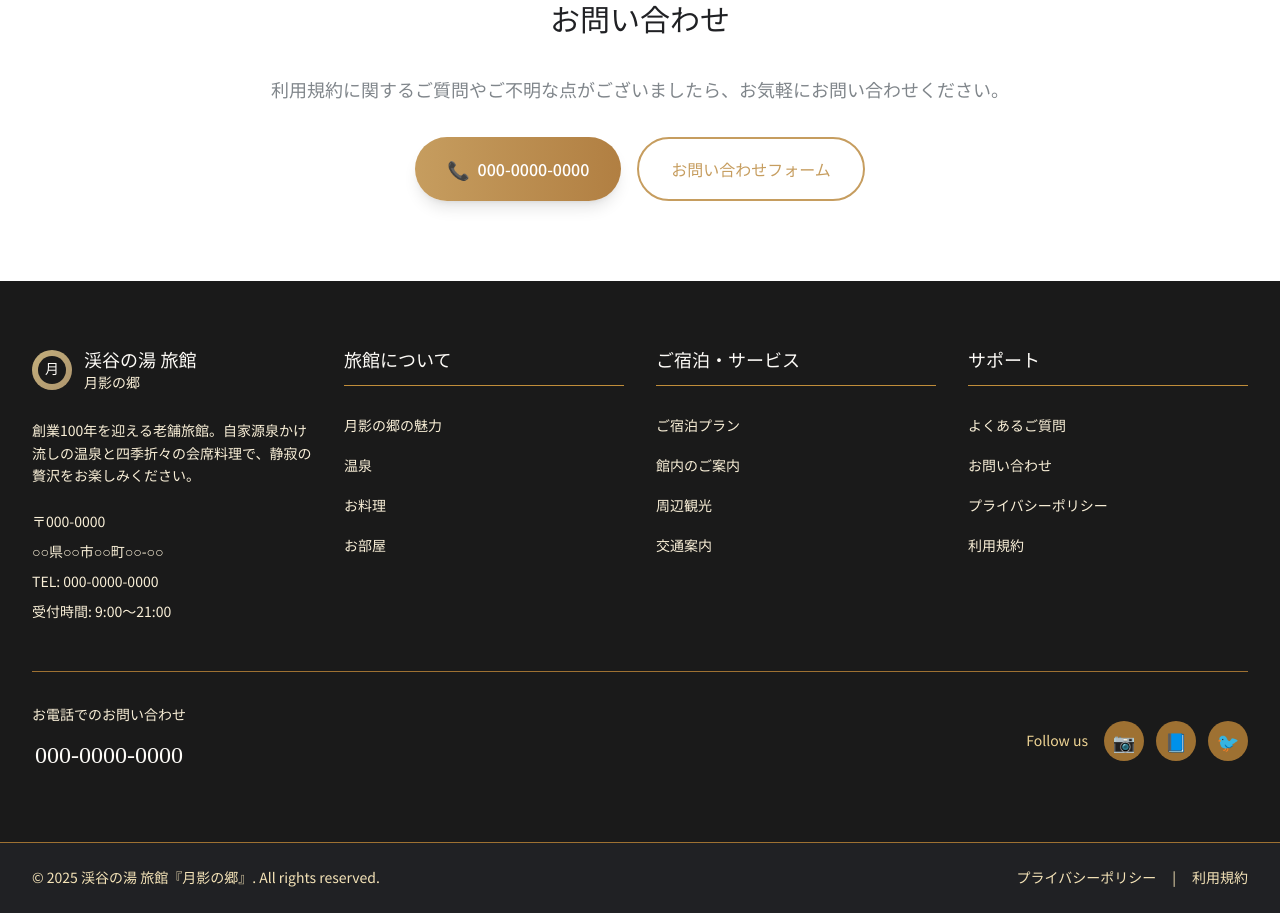
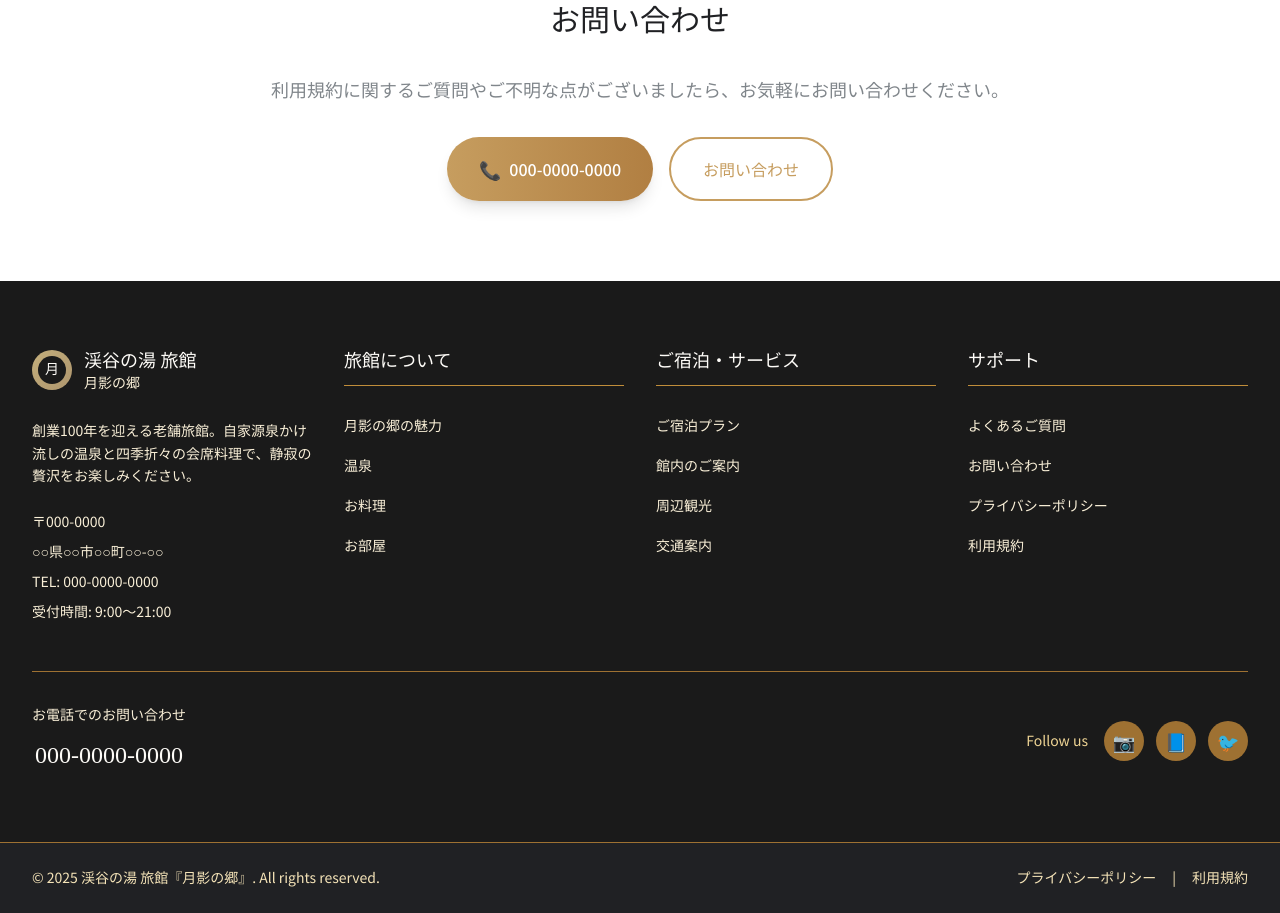
Before and after one commit to firebear-co-jp/tsukikage-sato, a Next.js app: page /terms in a window 1280 px wide. Shown: the part 4460-5373 px from the top of the page. Built offline with nearby package versions, Linux system fonts and the light colour scheme.

Commit message:
『お問い合わせフォーム』表記を『お問い合わせ』に統一

```diff
--- a/src/app/contact/page.tsx
+++ b/src/app/contact/page.tsx
@@ -124,7 +124,7 @@ export default function ContactPage() {
         <div className="max-w-4xl mx-auto px-4 sm:px-6 lg:px-8">
           <div className="text-center mb-16">
             <h2 className="font-serif-jp text-4xl md:text-5xl font-medium text-sumi-900 mb-6">
-              お問い合わせフォーム
+              お問い合わせ
             </h2>
             <p className="font-sans-jp text-lg text-sumi-600 max-w-2xl mx-auto leading-relaxed">
               ご宿泊やご予約について、お気軽にお問い合わせください。
--- a/src/app/cuisine/page.tsx
+++ b/src/app/cuisine/page.tsx
@@ -358,7 +358,7 @@ export default function CuisinePage() {
               href="/Ryokan-HP/contact/"
               className="inline-flex items-center justify-center px-8 py-4 border-2 border-cha-600 text-cha-600 font-medium rounded-full hover:bg-cha-600 hover:text-white transition-all duration-200"
             >
-              お問い合わせフォーム
+              お問い合わせ
             </a>
           </div>
         </div>
--- a/src/app/faq/page.tsx
+++ b/src/app/faq/page.tsx
@@ -275,7 +275,7 @@ export default function FAQPage() {
               href="/Ryokan-HP/contact/"
               className="inline-flex items-center justify-center px-8 py-4 border-2 border-cha-600 text-cha-600 font-medium rounded-full hover:bg-cha-600 hover:text-white transition-all duration-200"
             >
-              お問い合わせフォーム
+              お問い合わせ
             </a>
           </div>
         </div>
--- a/src/app/plans/page.tsx
+++ b/src/app/plans/page.tsx
@@ -291,7 +291,7 @@ export default function PlansPage() {
               href="/Ryokan-HP/contact/"
               className="inline-flex items-center justify-center px-8 py-4 border-2 border-cha-600 text-cha-600 font-medium rounded-full hover:bg-cha-600 hover:text-white transition-all duration-200"
             >
-              お問い合わせフォーム
+              お問い合わせ
             </a>
           </div>
         </div>
--- a/src/app/privacy/page.tsx
+++ b/src/app/privacy/page.tsx
@@ -189,7 +189,7 @@ export default function PrivacyPage() {
               href="/Ryokan-HP/contact/"
               className="inline-flex items-center justify-center px-8 py-4 border-2 border-cha-600 text-cha-600 font-medium rounded-full hover:bg-cha-600 hover:text-white transition-all duration-200"
             >
-              お問い合わせフォーム
+              お問い合わせ
             </a>
           </div>
         </div>
--- a/src/app/terms/page.tsx
+++ b/src/app/terms/page.tsx
@@ -225,10 +225,10 @@ export default function TermsPage() {
               000-0000-0000
             </a>
             <a
-              href="/contact"
+              href="/Ryokan-HP/contact"
               className="inline-flex items-center justify-center px-8 py-4 border-2 border-cha-600 text-cha-600 font-medium rounded-full hover:bg-cha-600 hover:text-white transition-all duration-200"
             >
-              お問い合わせフォーム
+              お問い合わせ
             </a>
           </div>
         </div>
--- a/src/components/NewsDetailClient.tsx
+++ b/src/components/NewsDetailClient.tsx
@@ -33,7 +33,7 @@ export default function NewsDetailClient() {
         <h3>期間</h3>
         <p>2024年8月1日〜8月31日</p>
 
-        <p>ご予約はお電話またはお問い合わせフォームからお願いいたします。</p>
+        <p>ご予約はお電話またはお問い合わせからお願いいたします。</p>
       `,
       image: animeImages.cuisine.seasonalDishes,
     },
@@ -172,7 +172,7 @@ export default function NewsDetailClient() {
           <li>虫除けスプレー</li>
         </ul>
 
-        <p>ご予約はお電話またはお問い合わせフォームからお願いいたします。</p>
+        <p>ご予約はお電話またはお問い合わせからお願いいたします。</p>
       `,
       image: animeImages.main.ryokanNight,
     },
```
